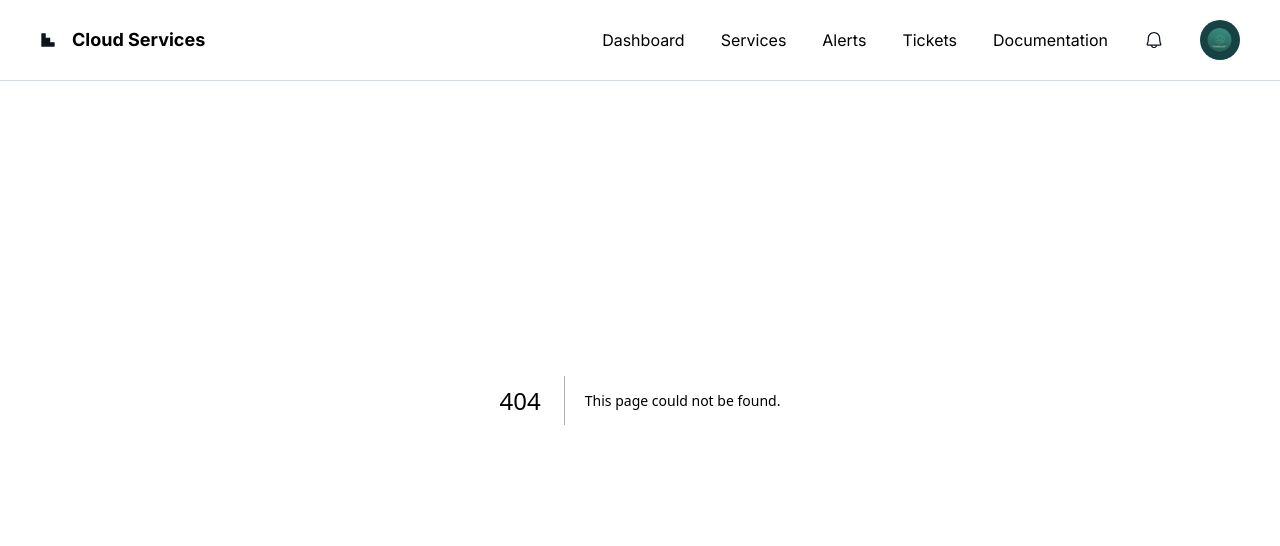
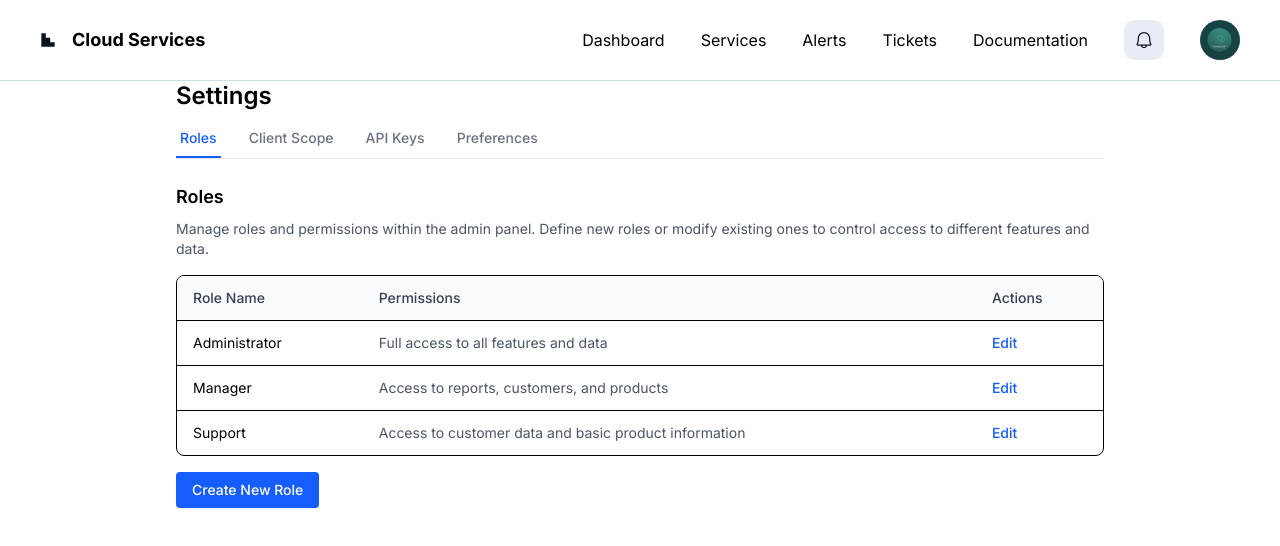
Before and after one commit to dilmurodivcc/Cloud-Services, a Next.js app: page /settings in a window 1280 px wide. Before the commit this address had no page. Shown: the top 546 px of the page. Built offline with nearby package versions, Linux system fonts and the light colour scheme.

Commit message:
FIX: Home and Services desighn

```diff
--- a/src/components/dashboard/DashboardHeader.tsx
+++ b/src/components/dashboard/DashboardHeader.tsx
@@ -1,7 +1,7 @@
 import React from "react";
 
 const DashboardHeader = () => (
-  <div className="flex flex-col gap-[14px] text-start mb-6">
+  <div className="flex flex-col gap-[14px] text-start my-[32px] ">
     <h2 className="font-bold text-[32px] leading-[125%] text-[#0d141c]  ">
       Dashboard
     </h2>
--- a/src/components/dashboard/ExternalServicesTable.tsx
+++ b/src/components/dashboard/ExternalServicesTable.tsx
@@ -16,17 +16,17 @@ const ExternalServicesTable = () => (
     <div className="border border-[#cfdbe8] rounded-[8px] ">
       <table className="w-full text-sm">
         <thead className="p-[24px] border-b border-[#cfdbe8]">
-          <tr className="text-gray-500">
+          <tr className="text-[#0d141c]">
             <th className="text-left py-[12px] px-[16px]">Service</th>
             <th className="text-left py-[12px] px-[16px]">Status</th>
-            <th className="text-left py-[12px] px-[16px]">Details</th>
+            <th className="text-left py-[12px] pr-[16px]">Details</th>
           </tr>
         </thead>
         <tbody>
           {services.map((s, i) => (
-            <tr key={i} className="border-t border-[#cfdbe8]">
-              <td className="py-[24px] px-[16px]">{s.name}</td>
-              <td className="py-[24px] px-[16px]">
+            <tr key={i} className="border-t text-[#0d141c] border-[#cfdbe8]">
+              <td className="py-[24px] px-[16px] w-[350px]">{s.name}</td>
+              <td className="py-[24px] w-[240px] px-[16px]">
                 <button
                   className="rounded-[8px] px-[16px] w-[188px] h-[32px] min-w-[84px] max-w-[480px] bg-[#e8edf5]
 "
@@ -34,7 +34,7 @@ const ExternalServicesTable = () => (
                   {s.status}
                 </button>
               </td>
-              <td className="py-1">{s.details}</td>
+              <td className="py-1 text-[#4a739c]">{s.details}</td>
             </tr>
           ))}
         </tbody>
--- a/src/components/dashboard/InfrastructureHealthTable.tsx
+++ b/src/components/dashboard/InfrastructureHealthTable.tsx
@@ -14,7 +14,7 @@ const InfrastructureHealthTable = () => (
     <div className="border border-[#cfdbe8] rounded-[8px] ">
     <table className="w-full text-sm">
       <thead>
-        <tr className="text-gray-500">
+        <tr className="text-[#0d141c] ">
           <th className="text-left py-[12px] px-[16px]">Node/VM</th>
           <th className="text-left py-[12px] px-[16px]">Status</th>
           <th className="text-left py-[12px] px-[16px]">CPU</th>
@@ -22,18 +22,18 @@ const InfrastructureHealthTable = () => (
           <th className="text-left py-[12px] px-[16px]">Disk</th>
         </tr>
       </thead>
-      <tbody>
+      <tbody className="">
         {nodes.map((n, i) => (
           <tr key={i} className="border-t border-[#cfdbe8]">
             <td className="py-[24px] px-[16px]">{n.name}</td>
-            <td className="py-[24px] px-[16px]">
-              <button className="rounded-[8px] px-[16px] min-w-[84px] max-w-[480px] bg-[#e8edf5]">
+            <td className="py-[24px] px-[16px] w-[158px]">
+              <button className="rounded-[8px] py-[6px] px-[42px] min-w-[84px] max-w-[480px] bg-[#e8edf5]">
                 {n.status}
               </button>
             </td>
-            <td className="py-[24px] px-[16px]">{n.cpu}</td>
-            <td className="py-[24px] px-[16px]">{n.ram}</td>
-            <td className="py-[24px] px-[16px]">{n.disk}</td>
+            <td className="py-[24px] px-[16px] text-[#4a739c]">{n.cpu}</td>
+            <td className="py-[24px] px-[16px] text-[#4a739c]">{n.ram}</td>
+            <td className="py-[24px] px-[16px] text-[#4a739c]">{n.disk}</td>
           </tr>
         ))}
         </tbody>
--- a/src/components/dashboard/SystemHealthCards.tsx
+++ b/src/components/dashboard/SystemHealthCards.tsx
@@ -36,7 +36,7 @@ const SystemHealthCards = () => (
       {healthData.map((item, idx) => (
         <div
           key={idx}
-          className="border border-[#cfdbe8] rounded-[8px] p-[24px]  w-[180px] h-[178px] min-w-[158px]
+          className="border border-[#cfdbe8] rounded-[8px] p-[24px]  w-[172px] h-[178px] min-w-[158px]
  flex flex-col items-start gap-[10px]"
         >
           <span
--- a/src/components/layout/Header.tsx
+++ b/src/components/layout/Header.tsx
@@ -5,7 +5,7 @@ const Header = () => {
     <>
       <header
         className="fixed top-0 w-[100%] bg-white
- py-[20px] px-[40px] flex justify-between items-center border-b border-[#cfdbe8] "
+ py-[20px] px-[40px]  flex justify-between items-center border-b border-[#cfdbe8] "
       >
         <Link href={"/"} className="logo flex items-center gap-[16px]">
           <img src="/icon/favicon.svg" alt="" />
@@ -16,8 +16,8 @@ const Header = () => {
           <Link href={"/services"}>Services</Link>
           <Link href={"/alerts"}>Alerts</Link>
           <Link href={"/tickets"}>Tickets</Link>
-          <Link href={"/documentation"}>Documentation</Link>
-          <button>
+          <Link href={"/settings"}>Documentation</Link>
+          <button className="flex items-center justify-center rounded-[10px] bg-[#e8edf5] w-[40px] h-[40px]">
             <img src="/icon/ring.svg" alt="" />
           </button>
           <button>
--- a/src/components/services/SSLCertificateExpiryTable.tsx
+++ b/src/components/services/SSLCertificateExpiryTable.tsx
@@ -35,10 +35,10 @@ const SSLCertificateExpiryTable = () => (
         <thead>
           <tr className="text-left  text-gray-500">
             <th className="p-3">Service</th>
-            <th className="p-3">Domain</th>
-            <th className="p-3">Expiry Date</th>
-            <th className="p-3">Days Remaining</th>
-            <th className="p-3">Status</th>
+            <th className="py-3">Domain</th>
+            <th className="py-3">Expiry Date</th>
+            <th className="py-3">Days Remaining</th>
+            <th className="py-3">Status</th>
           </tr>
         </thead>
         <tbody>
@@ -55,7 +55,7 @@ const SSLCertificateExpiryTable = () => (
                 {c.service}
               </td>
               <td
-                className=" text-[#4a739c]
+                className=" w-[200px] text-[#4a739c]
 "
               >
                 {c.domain}
@@ -72,7 +72,7 @@ const SSLCertificateExpiryTable = () => (
               >
                 {c.days}
               </td>
-              <td className="p-3">
+              <td className="">
                 <button
                   className="rounded-[8px] px-4 py-0 w-[149px] h-[32px] min-w-[84px] max-w-[480px] bg-[#e8edf5]
 
--- a/src/pages/_app.tsx
+++ b/src/pages/_app.tsx
@@ -9,8 +9,7 @@ export default function MyApp({ Component, pageProps }: AppProps) {
     <>
       {Component.name !== "services"  && <Header />}
       <Component {...pageProps} />
-      {Component.name !== "services" && Component.name !== "Home" && <Sidebar />}
-
+      {Component.name !== "services" && Component.name !== "Home" && Component.name !== "Settings" && <Sidebar />}
     </>
   );
 }
--- a/src/pages/index.tsx
+++ b/src/pages/index.tsx
@@ -9,7 +9,7 @@ import TicketsSummary from "@/components/dashboard/TicketsSummary";
 
 export default function Home() {
   return (
-    <div className="container py-8">
+    <div className="container mt-[120px] px-8">
       <DashboardHeader />
       <SystemHealthCards />
       <SystemStatsCards />
--- /dev/null
+++ b/src/pages/settings.tsx
@@ -0,0 +1,196 @@
+import React, { useState } from "react";
+
+const tabs = ["Roles", "Client Scope", "API Keys", "Preferences"];
+
+const roles = [
+  {
+    name: "Administrator",
+    permissions: "Full access to all features and data",
+  },
+  {
+    name: "Manager",
+    permissions: "Access to reports, customers, and products",
+  },
+  {
+    name: "Support",
+    permissions: "Access to customer data and basic product information",
+  },
+];
+
+const apiKeys = [
+  { name: "Key 1", status: "Active" },
+  { name: "Key 2", status: "Inactive" },
+];
+
+const Settings = () => {
+  const [activeTab, setActiveTab] = useState(0);
+
+  return (
+    <div className="container py-8">
+      <h1 className="text-2xl font-semibold mb-2">Settings</h1>
+      <div className="border-b border-gray-200 mb-6">
+        <nav className="flex space-x-6" aria-label="Tabs">
+          {tabs.map((tab, idx) => (
+            <button
+              key={tab}
+              className={`py-2 px-1 text-sm font-medium border-b-2 transition-colors duration-150 ${
+                activeTab === idx
+                  ? "border-blue-600 text-blue-600"
+                  : "border-transparent text-gray-500 hover:text-blue-600"
+              }`}
+              onClick={() => setActiveTab(idx)}
+            >
+              {tab}
+            </button>
+          ))}
+        </nav>
+      </div>
+
+      {/* Roles Tab */}
+      {activeTab === 0 && (
+        <section className="mb-10">
+          <h2 className="text-lg font-semibold mb-2">Roles</h2>
+          <p className="text-sm text-gray-600 mb-4">
+            Manage roles and permissions within the admin panel. Define new
+            roles or modify existing ones to control access to different
+            features and data.
+          </p>
+          <div className="bg-white border rounded-lg overflow-hidden mb-4">
+            <table className="min-w-full text-sm">
+              <thead className="bg-gray-50">
+                <tr>
+                  <th className="px-4 py-3 text-left font-medium text-gray-700">
+                    Role Name
+                  </th>
+                  <th className="px-4 py-3 text-left font-medium text-gray-700">
+                    Permissions
+                  </th>
+                  <th className="px-4 py-3 text-left font-medium text-gray-700">
+                    Actions
+                  </th>
+                </tr>
+              </thead>
+              <tbody>
+                {roles.map((role) => (
+                  <tr key={role.name} className="border-t">
+                    <td className="px-4 py-3">{role.name}</td>
+                    <td className="px-4 py-3 text-gray-600">
+                      {role.permissions}
+                    </td>
+                    <td className="px-4 py-3">
+                      <button className="text-blue-600 hover:underline font-medium">
+                        Edit
+                      </button>
+                    </td>
+                  </tr>
+                ))}
+              </tbody>
+            </table>
+          </div>
+          <button className="bg-blue-600 text-white px-4 py-2 rounded font-medium text-sm hover:bg-blue-700">
+            Create New Role
+          </button>
+        </section>
+      )}
+
+      {/* Client Scope Tab */}
+      {activeTab === 1 && (
+        <section className="mb-10">
+          <h2 className="text-lg font-semibold mb-2">Client Scope</h2>
+          <p className="text-sm text-gray-600 mb-4">
+            Select the client scope for this admin panel instance. This setting
+            is relevant for systems managing multiple clients.
+          </p>
+          <input
+            type="text"
+            className="w-full max-w-md border rounded px-3 py-2 text-sm"
+            placeholder="Client scope..."
+          />
+        </section>
+      )}
+
+      {/* API Keys Tab */}
+      {activeTab === 2 && (
+        <section className="mb-10">
+          <h2 className="text-lg font-semibold mb-2">API Keys</h2>
+          <p className="text-sm text-gray-600 mb-4">
+            Manage API keys for accessing the system's API. Generate new keys or
+            revoke existing ones.
+          </p>
+          <div className="bg-white border rounded-lg overflow-hidden mb-4">
+            <table className="min-w-full text-sm">
+              <thead className="bg-gray-50">
+                <tr>
+                  <th className="px-4 py-3 text-left font-medium text-gray-700">
+                    Key Name
+                  </th>
+                  <th className="px-4 py-3 text-left font-medium text-gray-700">
+                    Status
+                  </th>
+                  <th className="px-4 py-3 text-left font-medium text-gray-700">
+                    Actions
+                  </th>
+                </tr>
+              </thead>
+              <tbody>
+                {apiKeys.map((key) => (
+                  <tr key={key.name} className="border-t">
+                    <td className="px-4 py-3">{key.name}</td>
+                    <td className="px-4 py-3">
+                      <span
+                        className={`inline-block px-3 py-1 rounded-full text-xs font-medium ${
+                          key.status === "Active"
+                            ? "bg-blue-100 text-blue-700"
+                            : "bg-gray-100 text-gray-500"
+                        }`}
+                      >
+                        {key.status}
+                      </span>
+                    </td>
+                    <td className="px-4 py-3">
+                      {key.status === "Active" ? (
+                        <button className="text-blue-600 hover:underline font-medium">
+                          Revoke
+                        </button>
+                      ) : (
+                        <button className="text-blue-600 hover:underline font-medium">
+                          Activate
+                        </button>
+                      )}
+                    </td>
+                  </tr>
+                ))}
+              </tbody>
+            </table>
+          </div>
+          <button className="bg-blue-600 text-white px-4 py-2 rounded font-medium text-sm hover:bg-blue-700">
+            Generate New Key
+          </button>
+        </section>
+      )}
+
+      {/* Preferences Tab */}
+      {activeTab === 3 && (
+        <section className="mb-10">
+          <h2 className="text-lg font-semibold mb-2">Preferences</h2>
+          <p className="text-sm text-gray-600 mb-4">
+            Customize the admin panel's interface, including language and
+            timezone settings.
+          </p>
+          <input
+            type="text"
+            className="w-full max-w-md border rounded px-3 py-2 text-sm mb-2"
+            placeholder="Language..."
+          />
+          <input
+            type="text"
+            className="w-full max-w-md border rounded px-3 py-2 text-sm"
+            placeholder="Timezone..."
+          />
+        </section>
+      )}
+    </div>
+  );
+};
+
+export default Settings;
--- a/src/styles/globals.css
+++ b/src/styles/globals.css
@@ -10,7 +10,8 @@ body {
   max-width: 1180px;
   padding: 0 16px;
   margin: 0 auto;
-  @media (max-width: 1180px) {
+  padding-top: 80px;
+  @media (max-width: 1280px) {
     max-width: 960px;
   }
   @media (max-width: 960px) {
```
